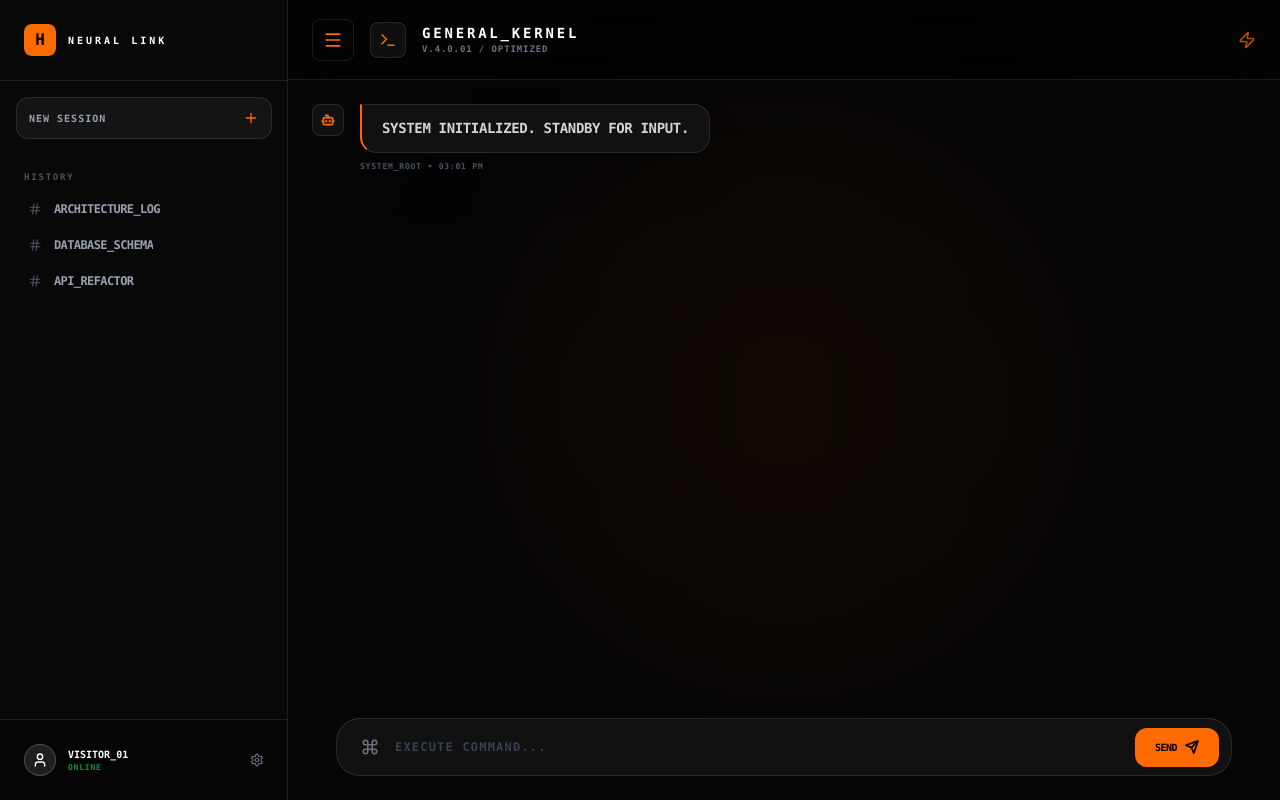
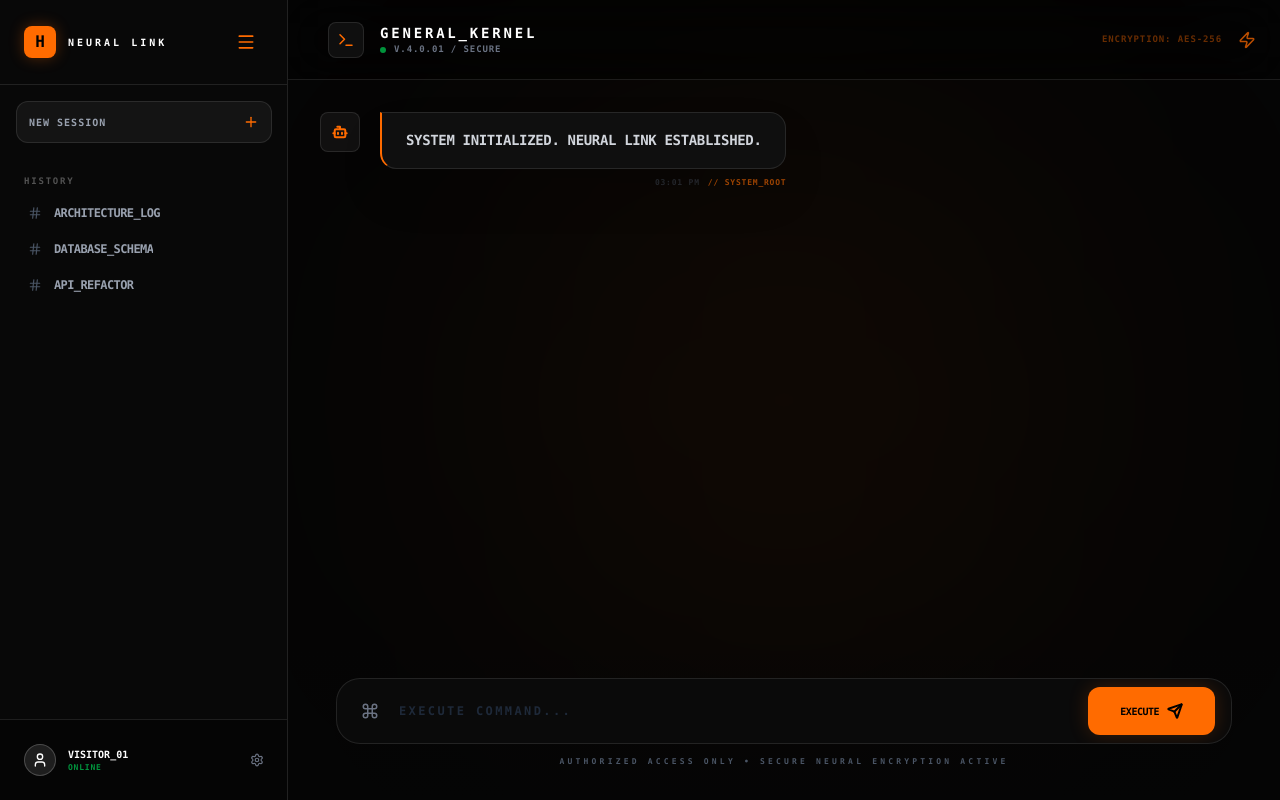
Before and after one commit to CodeWithHKL/cohere_chatbot_UI, a Next.js app: page / in a window 1280 px wide. Built offline with nearby package versions, Linux system fonts and the light colour scheme.

Commit message:
Enhanced sidebar UI

```diff
--- a/app/page.tsx
+++ b/app/page.tsx
@@ -17,18 +17,19 @@ export default function CyberChat() {
   const [sidebarOpen, setSidebarOpen] = useState(true);
   const scrollRef = useRef<HTMLDivElement>(null);
 
-  // Initializing state only on client to prevent hydration errors
+  // Handle Hydration and Initial System Message
   useEffect(() => {
     setMounted(true);
     setMessages([
       {
         role: 'bot',
-        content: 'SYSTEM INITIALIZED. STANDBY FOR INPUT.',
+        content: 'SYSTEM INITIALIZED. NEURAL LINK ESTABLISHED.',
         time: new Date().toLocaleTimeString([], { hour: '2-digit', minute: '2-digit' })
       }
     ]);
   }, []);
 
+  // Auto-scroll to bottom
   useEffect(() => {
     if (scrollRef.current) {
       scrollRef.current.scrollTop = scrollRef.current.scrollHeight;
@@ -43,100 +44,130 @@ export default function CyberChat() {
     const currentInput = input;
     setInput('');
 
+    // Simulated Bot Latency
     setTimeout(() => {
       setMessages(prev => [...prev, {
         role: 'bot',
-        content: `EXPLAINING: "${currentInput}" ... [DATA RETRIEVED]`,
+        content: `KERNEL_RESPONSE: Processing "${currentInput}"... [SUCCESS]`,
         time: new Date().toLocaleTimeString([], { hour: '2-digit', minute: '2-digit' })
       }]);
     }, 800);
   };
 
-  // Prevent flash of unstyled content
   if (!mounted) return <div className="bg-[#050505] h-screen w-screen" />;
 
   return (
     <div className="flex h-screen bg-[#050505] text-white font-mono selection:bg-[#ff6b00] selection:text-black overflow-hidden">
 
+      {/* SIDEBAR COMPONENT */}
       <ChatSidebar isOpen={sidebarOpen} setIsOpen={setSidebarOpen} />
 
+      {/* MAIN CHAT AREA */}
       <main className="flex-1 flex flex-col relative min-w-0">
-        {/* Background Glow */}
-        <div className="absolute top-1/2 left-1/2 -translate-x-1/2 -translate-y-1/2 w-[300px] md:w-[500px] h-[300px] md:h-[500px] bg-[#ff6b00]/5 blur-[120px] rounded-full pointer-events-none" />
 
-        {/* Header */}
+        {/* Background Ambient Glow */}
+        <div className="absolute top-1/2 left-1/2 -translate-x-1/2 -translate-y-1/2 w-[300px] md:w-[600px] h-[300px] md:h-[600px] bg-[#ff6b00]/5 blur-[140px] rounded-full pointer-events-none" />
+
+        {/* HEADER */}
         <header className="h-20 border-b border-white/10 flex items-center px-4 md:px-6 justify-between bg-black/40 backdrop-blur-xl z-20 shrink-0">
           <div className="flex items-center gap-4">
-            <button
-              onClick={() => setSidebarOpen(!sidebarOpen)}
-              className="p-2.5 hover:bg-white/5 border border-white/10 rounded-lg text-[#ff6b00] transition-all active:scale-95"
-            >
-              <Menu size={20} />
-            </button>
+
+            {/* TOGGLE BUTTON (Visible only when sidebar is CLOSED) */}
+            <div className={`transition-all duration-500 ease-in-out ${sidebarOpen ? 'opacity-0 scale-0 w-0 pointer-events-none' : 'opacity-100 scale-100 w-auto'}`}>
+              <button
+                onClick={() => setSidebarOpen(true)}
+                className="p-2.5 hover:bg-white/5 border border-white/10 rounded-lg text-[#ff6b00] transition-transform duration-500 hover:rotate-90 active:scale-95"
+              >
+                <Menu size={20} />
+              </button>
+            </div>
 
             <div className="p-2 bg-white/5 border border-white/10 rounded-lg hidden sm:block">
                 <Terminal size={18} className="text-[#ff6b00]" />
             </div>
-            <div>
-                <h2 className="text-xs md:text-sm font-black uppercase tracking-[0.2em]">General_Kernel</h2>
-                <p className="text-[8px] md:text-[9px] text-gray-500 font-bold tracking-widest uppercase">v.4.0.01 / Optimized</p>
+
+            <div className="min-w-0">
+                <h2 className="text-xs md:text-sm font-black uppercase tracking-[0.2em] truncate">General_Kernel</h2>
+                <div className="flex items-center gap-2">
+                  <span className="w-1.5 h-1.5 rounded-full bg-green-500 animate-pulse" />
+                  <p className="text-[8px] md:text-[9px] text-gray-500 font-bold tracking-widest uppercase">v.4.0.01 / Secure</p>
+                </div>
             </div>
           </div>
-          <Zap size={18} className="text-[#ff6b00] animate-pulse" />
+
+          <div className="flex items-center gap-4 text-[#ff6b00]">
+            <span className="hidden md:block text-[9px] font-black tracking-widest opacity-40">ENCRYPTION: AES-256</span>
+            <Zap size={18} className="animate-pulse" />
+          </div>
         </header>
 
-        {/* Message Thread */}
-        <div ref={scrollRef} className="flex-1 overflow-y-auto p-4 md:p-6 space-y-8 z-10 scrollbar-hide">
+        {/* MESSAGES AREA */}
+        <div ref={scrollRef} className="flex-1 overflow-y-auto p-4 md:p-8 space-y-8 z-10 scrollbar-hide">
           {messages.map((msg, i) => (
-            <div key={i} className={`flex gap-3 md:gap-4 ${msg.role === 'user' ? 'flex-row-reverse' : 'flex-row'}`}>
-              <div className={`w-8 h-8 rounded-lg flex items-center justify-center shrink-0 border ${
-                msg.role === 'user' ? 'bg-[#ff6b00] border-[#ff6b00] text-black shadow-[0_0_10px_rgba(255,107,0,0.2)]' : 'bg-white/5 border-white/10 text-[#ff6b00]'
+            <div key={i} className={`flex gap-3 md:gap-5 ${msg.role === 'user' ? 'flex-row-reverse' : 'flex-row'}`}>
+
+              {/* Avatar Icon */}
+              <div className={`w-8 h-8 md:w-10 md:h-10 rounded-lg flex items-center justify-center shrink-0 border transition-all duration-300 ${
+                msg.role === 'user'
+                ? 'bg-[#ff6b00] border-[#ff6b00] text-black shadow-[0_0_15px_rgba(255,107,0,0.3)]'
+                : 'bg-white/5 border-white/10 text-[#ff6b00]'
               }`}>
-                {msg.role === 'user' ? <User size={14} strokeWidth={3} /> : <Bot size={14} strokeWidth={3} />}
+                {msg.role === 'user' ? <User size={16} strokeWidth={3} /> : <Bot size={16} strokeWidth={3} />}
               </div>
 
+              {/* Message Content */}
               <div className={`max-w-[85%] md:max-w-2xl space-y-2 ${msg.role === 'user' ? 'text-right' : 'text-left'}`}>
-                <div className={`inline-block px-4 py-2.5 md:px-5 md:py-3 rounded-2xl text-[13px] md:text-sm font-bold tracking-tight leading-relaxed shadow-2xl ${
+                <div className={`inline-block px-4 py-3 md:px-6 md:py-4 rounded-2xl text-[13px] md:text-sm font-bold tracking-tight leading-relaxed shadow-2xl transition-all ${
                   msg.role === 'user'
                   ? 'bg-zinc-100 text-black rounded-tr-none'
-                  : 'bg-[#111] border border-white/10 text-gray-300 rounded-tl-none border-l-2 border-l-[#ff6b00]'
+                  : 'bg-[#0f0f0f] border border-white/10 text-gray-300 rounded-tl-none border-l-2 border-l-[#ff6b00]'
                 }`}>
                   {msg.content}
                 </div>
-                <p className="text-[8px] font-black text-gray-600 uppercase tracking-widest">
-                    {msg.role === 'user' ? 'Auth_User' : 'System_Root'} • {msg.time}
+                <p className="text-[8px] font-black text-gray-600 uppercase tracking-widest flex items-center gap-2 justify-end">
+                   <span className="opacity-40">{msg.time}</span>
+                   <span className={msg.role === 'user' ? 'text-white/60' : 'text-[#ff6b00]/60'}>
+                     // {msg.role === 'user' ? 'Auth_User' : 'System_Root'}
+                   </span>
                 </p>
               </div>
             </div>
           ))}
         </div>
 
-        {/* Input Terminal */}
-        <div className="p-4 md:p-6 bg-gradient-to-t from-[#050505] to-transparent z-10">
+        {/* INPUT TERMINAL */}
+        <div className="p-4 md:p-8 bg-gradient-to-t from-[#050505] to-transparent z-10">
           <div className="max-w-4xl mx-auto">
             <div className="relative group">
-              <div className="absolute -inset-0.5 bg-[#ff6b00]/20 rounded-[1rem] md:rounded-[2rem] blur opacity-0 group-focus-within:opacity-100 transition duration-500"></div>
-              <div className="relative flex items-center bg-[#111] border border-white/10 rounded-[1rem] md:rounded-[1.5rem] overflow-hidden">
+              {/* Glow effect on focus */}
+              <div className="absolute -inset-1 bg-[#ff6b00]/20 rounded-[1rem] md:rounded-[2rem] blur-lg opacity-0 group-focus-within:opacity-100 transition duration-700"></div>
+
+              <div className="relative flex items-center bg-[#0a0a0a] border border-white/10 rounded-[1rem] md:rounded-[1.5rem] overflow-hidden backdrop-blur-md">
                 <div className="pl-4 md:pl-6 text-gray-500 shrink-0">
                     <Command size={18} />
                 </div>
+
                 <input
                   type="text"
                   value={input}
                   onChange={(e) => setInput(e.target.value)}
                   onKeyDown={(e) => e.key === "Enter" && handleSend()}
                   placeholder="EXECUTE COMMAND..."
-                  className="w-full bg-transparent border-none py-4 md:py-5 px-3 md:px-4 text-[10px] md:text-xs font-black uppercase tracking-widest focus:outline-none placeholder:text-gray-700"
+                  className="w-full bg-transparent border-none py-4 md:py-6 px-3 md:px-5 text-[11px] md:text-xs font-black uppercase tracking-[0.2em] focus:outline-none placeholder:text-gray-800"
                 />
+
                 <button
                   onClick={handleSend}
-                  className="mr-2 md:mr-3 p-2.5 md:p-3 bg-[#ff6b00] text-black rounded-lg md:rounded-xl hover:bg-orange-400 transition-all active:scale-95 flex items-center gap-2 px-4 md:px-5"
+                  className="mr-2 md:mr-4 p-2.5 md:p-4 bg-[#ff6b00] text-black rounded-lg md:rounded-xl hover:bg-orange-400 transition-all active:scale-90 flex items-center gap-2 px-5 md:px-8 shadow-[0_0_20px_rgba(255,107,0,0.2)]"
                 >
-                  <span className="text-[10px] font-black uppercase tracking-tighter hidden sm:inline">Send</span>
-                  <Send size={14} strokeWidth={3} />
+                  <span className="text-[10px] font-black uppercase tracking-tighter hidden sm:inline">Execute</span>
+                  <Send size={16} strokeWidth={3} />
                 </button>
               </div>
             </div>
+            <p className="mt-3 text-[7px] md:text-[8px] text-center text-gray-600 font-bold uppercase tracking-[0.4em]">
+              Authorized Access Only • Secure Neural Encryption Active
+            </p>
           </div>
         </div>
       </main>
--- a/components/ChatSidebar.tsx
+++ b/components/ChatSidebar.tsx
@@ -1,7 +1,7 @@
 "use client";
 
 import React from 'react';
-import { Plus, Settings, User, Hash, ChevronLeft } from "lucide-react";
+import { Plus, Settings, User, Hash, Menu, X } from "lucide-react";
 
 interface SidebarProps {
   isOpen: boolean;
@@ -24,16 +24,20 @@ export default function ChatSidebar({ isOpen, setIsOpen }: SidebarProps) {
         transition-all duration-300 ease-in-out flex flex-col overflow-hidden
         ${isOpen ? 'w-72 translate-x-0' : 'w-0 -translate-x-full md:w-0 md:translate-x-0'}
       `}>
-        {/* Min-width wrapper prevents content compression during animation */}
         <div className="min-w-[288px] flex flex-col h-full">
           {/* Sidebar Header */}
           <div className="p-6 border-b border-white/10 flex items-center justify-between">
             <div className="flex items-center gap-3">
-              <div className="w-8 h-8 bg-[#ff6b00] rounded-lg flex items-center justify-center font-black text-black">H</div>
+              <div className="w-8 h-8 bg-[#ff6b00] rounded-lg flex items-center justify-center font-black text-black shadow-[0_0_15px_rgba(255,107,0,0.3)]">H</div>
               <span className="text-[10px] font-black uppercase tracking-[0.3em]">Neural Link</span>
             </div>
-            <button onClick={() => setIsOpen(false)} className="p-1 hover:text-[#ff6b00] transition-colors md:hidden">
-              <ChevronLeft size={20} />
+
+            {/* The Hamburger INSIDE the sidebar (Mobile/Desktop Close Trigger) */}
+            <button
+              onClick={() => setIsOpen(false)}
+              className="p-2 text-[#ff6b00] hover:bg-white/5 rounded-lg transition-all duration-500 transform rotate-180"
+            >
+              <Menu size={20} />
             </button>
           </div>
 
@@ -58,14 +62,14 @@ export default function ChatSidebar({ isOpen, setIsOpen }: SidebarProps) {
 
           <div className="p-4 border-t border-white/10 bg-[#050505]">
             <div className="flex items-center gap-3 p-2">
-              <div className="w-8 h-8 rounded-full bg-white/10 border border-white/20 flex items-center justify-center">
+              <div className="w-8 h-8 rounded-full bg-white/10 border border-white/20 flex items-center justify-center shrink-0">
                 <User size={16} />
               </div>
               <div className="flex-1 min-w-0">
                 <p className="text-[10px] font-black uppercase truncate">Visitor_01</p>
                 <p className="text-[8px] text-green-500 font-bold uppercase tracking-widest animate-pulse">Online</p>
               </div>
-              <Settings size={14} className="text-gray-500 hover:text-white cursor-pointer" />
+              <Settings size={14} className="text-gray-500 hover:text-white cursor-pointer shrink-0" />
             </div>
           </div>
         </div>
```
